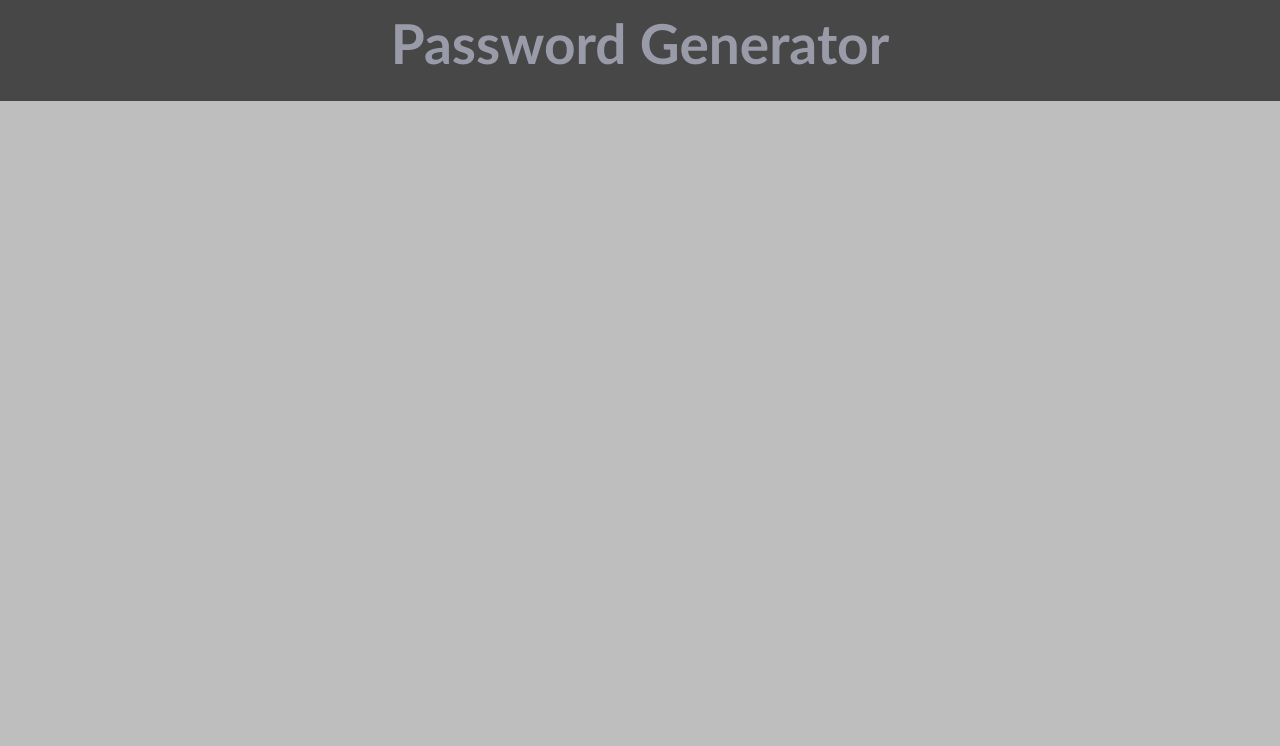
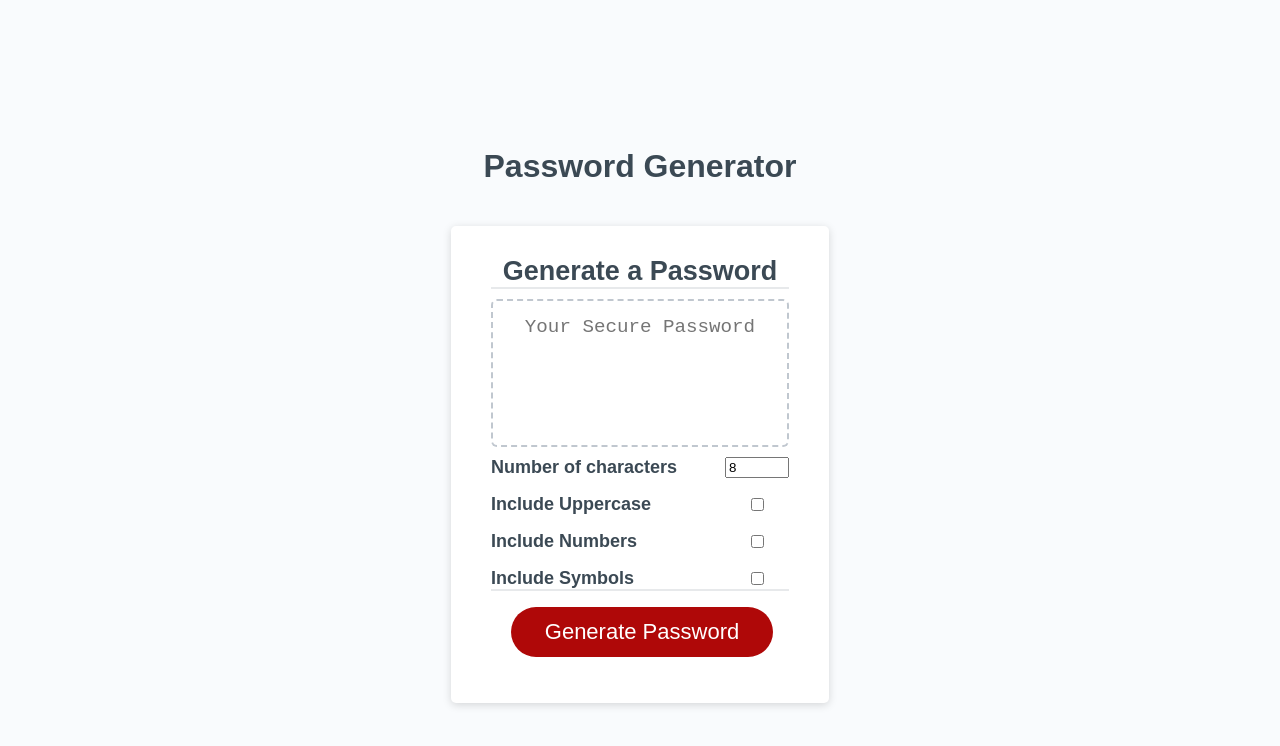
Before and after one commit to jacob244453/Password, a plain HTML site: page index.html in a window 1280 px wide. Drawn offline with Linux system fonts and the light colour scheme.

Commit message:
added checkboxes for options, adjusted css and some html id's

```diff
--- a/assets/css/style.css
+++ b/assets/css/style.css
@@ -1,42 +1,173 @@
+*,
+*::before,
+*::after {
+  box-sizing: border-box;
+}
+
+html,
+body,
+.wrapper {
+  height: 100%;
+  margin: 0;
+  padding: 0;
+}
+
 body {
-    padding: 0;
-    margin: 0;
-    font-family: Georgia, 'Times New Roman', Times, serif;
-    font-size: 18px;
-    line-height: 150%;
-    color: #333;
-    background: #bebebe;
+  font-family: sans-serif;
+  background-color: #f9fbfd;
+  margin: 0;
+  display: flex;
+  justify-content: center;
+  align-items: center;
+}
+
+.wrapper {
+  padding-top: 30px;
+  padding-left: 20px;
+  padding-right: 20px;
+  display: flex;
+  justify-content: center;
+  align-items: center;
+  flex-direction: column;
+}
+
+.card {
+  background-color: hsl(0, 0%, 100%);
+  border-radius: 5px;
+  border-width: 1px;
+  box-shadow: rgba(0, 0, 0, 0.15) 0px 2px 8px 0px;
+  color: hsl(206, 17%, 28%);
+  font-size: 18px;
+  margin: 0 auto;
+  max-width: 800px;
+  padding: 30px 40px;
+}
+
+.form{
+  display: grid;
+  grid-template-columns: auto auto;
+  row-gap: 1rem;
+  column-gap: 3rem;
+  justify-content: center;
+  align-items: center;
+}
+
+.card-body {
+  min-height: 100px;
+}
+
+.float-right {
+  float: right;
+}
+
+.title {
+  margin: 0;
+  text-align: center;
+}
+
+label {
+  font-weight: bold;
+}
+
+.numberInput {
+  width: 3rem;
+
+}
+
+/*********** Header **********/
+header {
+  text-align: center;
+  padding: 20px;
+  padding-top: 0px;
+  color: hsl(206, 17%, 28%);
+}
+
+.card-header::after {
+  content: " ";
+  display: block;
+  width: 100%;
+  background: #e7e9eb;
+  height: 2px;
+}
+
+/*********** Footer **********/
+.card-footer {
+  text-align: center;
+}
+
+.card-footer::before {
+  content: " ";
+  display: block;
+  width: 100%;
+  background: #e7e9eb;
+  height: 2px;
+}
+
+.card-footer::after {
+  content: " ";
+  display: block;
+  clear: both;
+}
+
+/*********** Button **********/
+.btn {
+  border: none;
+  background-color: hsl(360, 91%, 36%);
+  border-radius: 25px;
+  box-shadow: rgba(0, 0, 0, 0.1) 0px 1px 6px 0px rgba(0, 0, 0, 0.2) 0px 1px 1px
+    0px;
+  color: hsl(0, 0%, 100%);
+  display: inline-block;
+  font-size: 22px;
+  line-height: 22px;
+  margin: 16px 16px 16px 20px;
+  padding: 14px 34px;
+  text-align: center;
+  cursor: pointer;
+}
+
+button[disabled] {
+  cursor: default;
+  background: #c0c7cf;
+}
+
+/*********** Password **********/
+#password {
+  -webkit-appearance: none;
+  -moz-appearance: none;
+  appearance: none;
+  border: none;
+  display: block;
+  width: 100%;
+  padding-top: 15px;
+  padding-left: 15px;
+  padding-right: 15px;
+  padding-bottom: 85px;
+  font-size: 1.2rem;
+  text-align: center;
+  margin-top: 10px;
+  margin-bottom: 10px;
+  border: 2px dashed #c0c7cf;
+  border-radius: 6px;
+  resize: none;
+  overflow: hidden;
+  /*word-break: break-all;*/
+}
+
+@media (max-width: 690px) {
+  .btn {
+    font-size: 1rem;
+    margin: 16px 0px 0px 0px;
+    padding: 10px 15px;
   }
 
-  h2 {
-    font-size: 30px;
+  #password {
+    font-size: 1rem;
   }
+}
 
-  a {
-    color: #2d10d2;
+@media (max-width: 500px) {
+  .btn {
+    font-size: 0.8rem;
   }
-
-
-  /******************* Main Styles *******************/
-
-
-  /******************* Header Styles *******************/
-header {
-    padding: 30px 40px 30px;
-    text-align: center;
-    background-color: #474747;
-    }
-
-  header h1 {
-
-    font-weight: bold;
-    font-size: 55px;
-    color: #9a9ba8;
-    display: inline;
-    font-family:'Trebuchet MS', 'Lucida Sans Unicode', 'Lucida Grande', 'Lucida Sans', Arial, sans-serif ;
-    }
-
-  header a {
-    text-decoration: none;
-    color: #9a9ba8;
-    }
+}
--- a/index.html
+++ b/index.html
@@ -11,26 +11,37 @@
 </head>
 
 <body>
+    <div class="wrapper">
+        <header>
+            <h1>Password Generator</h1>
+        </header>
+        <div class="card">
+            <div class="card-header">
+                <h2 class="title">Generate a Password</h2>
+            </div>
+            <div class="card-body">
+                <textarea readonly id="password" placeholder="Your Secure Password"
+                    aria-label="Generated Password"></textarea>
+                <form id="passwordGeneratorForm" class="form">
+                    <label for="characterAmountNumber">Number of characters</label>
+                    <input class="number-input" type="number" min="8" max="128" value="8" id="characterAmountNumber">
 
-    <body>
-        <!---------- start Header ---------->
-        <header>
-            <h1>
-                <a href="./index.html">Password Generator</a>
-        </header>
-        <!---------- end Header ---------->
+                    <label for="includeUppercase">Include Uppercase</label>
+                    <input type="checkbox" id="includeUppercase">
 
-        <!---------- start main ---------->
-        <main>
+                    <label for="includeNumbers">Include Numbers</label>
+                    <input type="checkbox" id="includeNumbers">
 
-        </main>
-        <!---------- end main ---------->
-
-        <!---------- start footer ---------->
-        <footer>
-
-        </footer>
-        <!---------- end footer ---------->
-    </body>
+                    <label for="includeSymbols">Include Symbols</label>
+                    <input type="checkbox" id="includeSymbols">
+                </form>
+            </div>
+            <div class="card-footer">
+                <button type="submit" id="generate" class="btn">Generate Password</button>
+            </div>
+        </div>
+    </div>
+    <script src="./assets/js/script.js"></script>
+</body>
 
 </html>
```
Also changed, not shown: assets/js/script.js (added).
